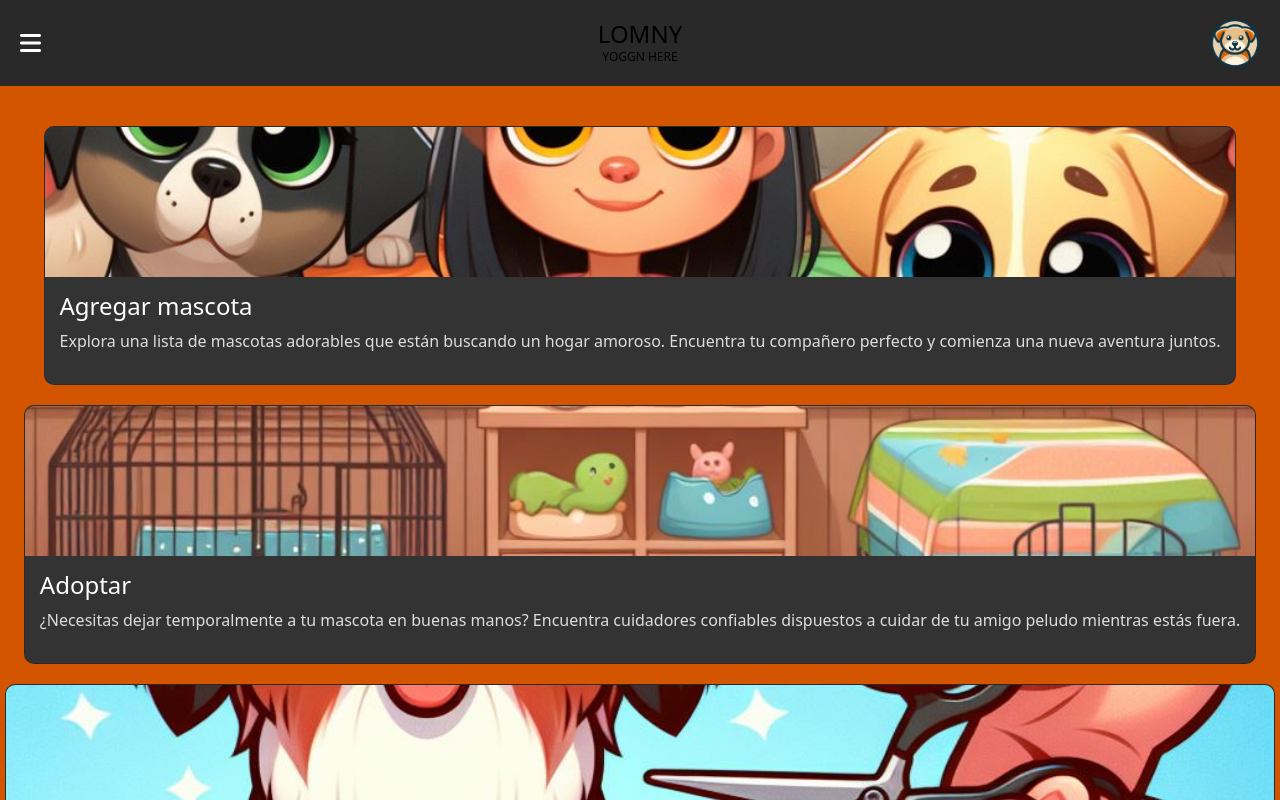
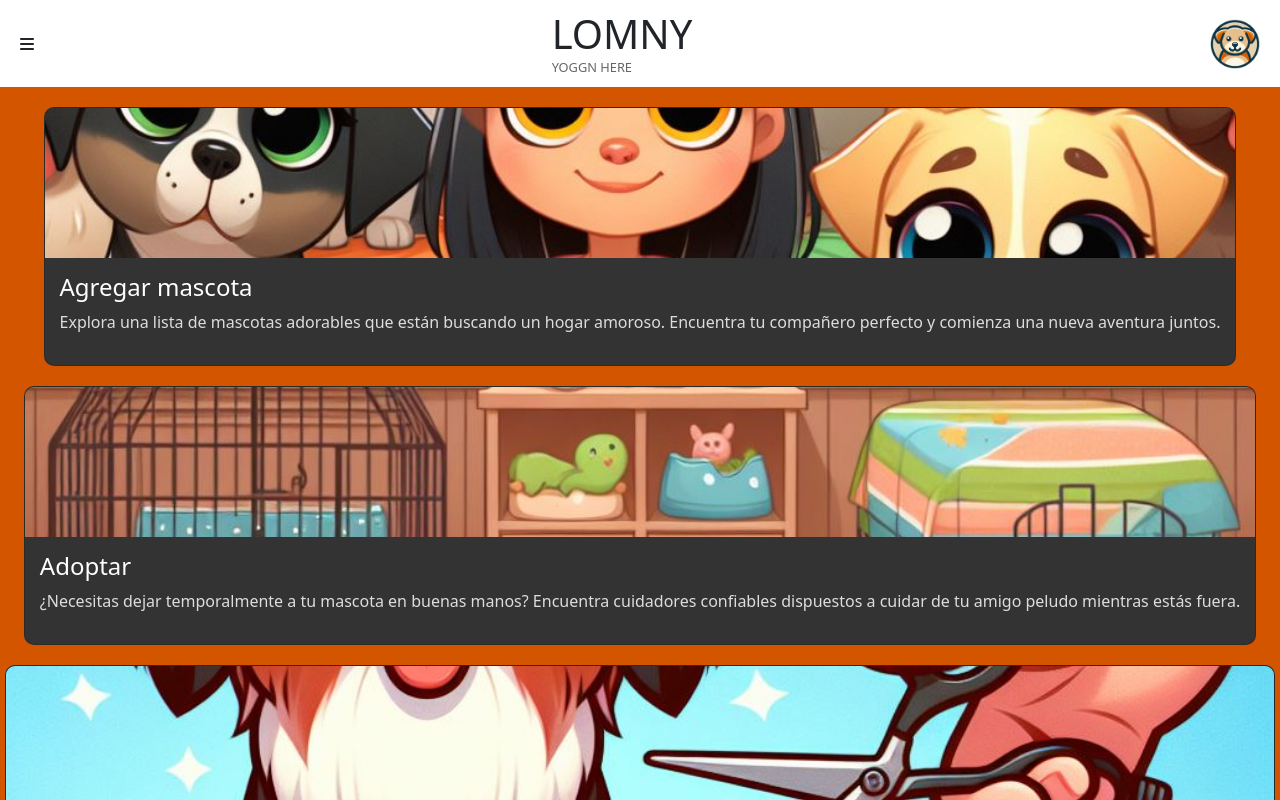
Before and after one commit to PalafoxManuel/PerreraGitlab, a React (Create React App) app in the folder front/: page /Home in a window 1280 px wide. Shown: the top 800 px of the page. Built offline with nearby package versions, Linux system fonts and the light colour scheme.

Commit message:
Header con NavBar

```diff
--- /dev/null
+++ b/front/src/componentes/Header.js
@@ -0,0 +1,46 @@
+import React, { useState } from 'react';
+import '../rutas/styles/Header.css';
+import 'bootstrap/dist/css/bootstrap.min.css';
+import Logo from '../img/Logo.png';
+import { Link } from 'react-router-dom';
+
+const Header = () => {
+  const [sidebarOpen, setSidebarOpen] = useState(false);
+
+  const toggleSidebar = () => {
+    setSidebarOpen(!sidebarOpen);
+  };
+
+  return (
+    <header className="header-container">
+      <nav className="navbar">
+        <div className="navbar-menu" onClick={toggleSidebar}>
+          <i className="fas fa-bars"></i>
+        </div>
+        <div className="navbar-title">
+          <h1>LOMNY</h1>
+          <span>YOGGN HERE</span>
+        </div>
+        <div className="navbar-logo">
+          <img src={Logo} alt="Logo" />
+        </div>
+      </nav>
+
+      <div className={`sidebar ${sidebarOpen ? 'open' : ''}`}>
+        <ul className="sidebar-links">
+          <li><Link to="/" onClick={toggleSidebar}><i className="fas fa-home"></i> Inicio</Link></li>
+          <li><Link to="/Agregar" onClick={toggleSidebar}><i className="fas fa-plus-circle"></i> Agregar mascota</Link></li>
+          <li><Link to="/Adoptar" onClick={toggleSidebar}><i className="fas fa-paw"></i> Adoptar</Link></li>
+          <li><Link to="/Servicios" onClick={toggleSidebar}><i className="fas fa-concierge-bell"></i> Servicios</Link></li>
+          <li><Link to="/Historial" onClick={toggleSidebar}><i className="fas fa-history"></i> Historial</Link></li>
+          <li><Link to="/Reporte" onClick={toggleSidebar}><i className="fas fa-file-alt"></i> Generar reporte</Link></li>
+        </ul>
+        <ul className="sidebar-footer">
+          <li><Link to="/LogIn" onClick={toggleSidebar}><i className="fas fa-sign-out-alt"></i> Cerrar sesión</Link></li>
+        </ul>
+      </div>
+    </header>
+  );
+};
+
+export default Header;
--- a/front/src/rutas/Adoptar.js
+++ b/front/src/rutas/Adoptar.js
@@ -1,6 +1,6 @@
 import React from 'react';
 import Card from '../componentes/Card'; // Ajuste de la ruta a '../componentes/Card'
-import Header from './Header';
+import Header from '../componentes/Header';
 // import './styles/Agregar.css';
 import './styles/Header.css'; // Ajuste de la ruta a '../styles/Home.css'
 
--- a/front/src/rutas/Agregar.js
+++ b/front/src/rutas/Agregar.js
@@ -1,6 +1,6 @@
 import React from 'react';
 import Card from '../componentes/Card'; // Ajuste de la ruta a '../componentes/Card'
-import Header from './Header';
+import Header from '../componentes/Header';
 // import './styles/Agregar.css';
 import './styles/Header.css'; // Ajuste de la ruta a '../styles/Home.css'
 
--- a/front/src/rutas/Header.js
+++ /dev/null
@@ -1,25 +0,0 @@
-import React from 'react';
-import './styles/Header.css';
-import 'bootstrap/dist/css/bootstrap.min.css';
-import Logo from '../img/Logo.png';
-
-const Header = () => {
-  return (
-    <header className="header-container">
-      <nav className="navbar">
-        <div className="navbar-menu">
-          <i className="fas fa-bars"></i>
-        </div>
-        <div className="navbar-title">
-          <h1>LOMNY</h1>
-          <span>YOGGN HERE</span>
-        </div>
-        <div className="navbar-logo">
-          <img src= {Logo} alt="Logo" />
-        </div>
-      </nav>
-    </header>
-  );
-};
-
-export default Header;
--- a/front/src/rutas/Historial.js
+++ b/front/src/rutas/Historial.js
@@ -1,6 +1,6 @@
 import React from 'react';
 import Card from '../componentes/Card'; // Ajuste de la ruta a '../componentes/Card'
-import Header from './Header';
+import Header from '../componentes/Header';
 // import './styles/Agregar.css';
 import './styles/Header.css'; // Ajuste de la ruta a '../styles/Home.css'
 
--- a/front/src/rutas/Home.js
+++ b/front/src/rutas/Home.js
@@ -1,6 +1,6 @@
 import React from 'react';
 import Card from '../componentes/Card'; // Ajuste de la ruta a '../componentes/Card'
-import Header from './Header';
+import Header from '../componentes/Header';
 import Agregar from '../img/Agregar.png';
 import Adoptar from '../img/Adoptar.png';
 import Servicios from '../img/Servicios.png';
--- a/front/src/rutas/Reporte.js
+++ b/front/src/rutas/Reporte.js
@@ -1,6 +1,6 @@
 import React from 'react';
 import Card from '../componentes/Card'; // Ajuste de la ruta a '../componentes/Card'
-import Header from './Header';
+import Header from '../componentes/Header';
 // import './styles/Agregar.css';
 import './styles/Header.css'; // Ajuste de la ruta a '../styles/Home.css'
 
--- a/front/src/rutas/Servicios.js
+++ b/front/src/rutas/Servicios.js
@@ -1,6 +1,6 @@
 import React from 'react';
 import Card from '../componentes/Card'; // Ajuste de la ruta a '../componentes/Card'
-import Header from './Header';
+import Header from '../componentes/Header';
 // import './styles/Agregar.css';
 import './styles/Header.css'; // Ajuste de la ruta a '../styles/Home.css'
 
--- a/front/src/rutas/styles/Header.css
+++ b/front/src/rutas/styles/Header.css
@@ -1,53 +1,104 @@
+/* Header.css */
+
 .header-container {
-    background-color: #292929; /* Color de fondo similar al de tu imagen */
-    padding: 10px 20px;
-    display: flex;
-    justify-content: space-between;
-    align-items: center;
+  position: relative;
 }
 
 .navbar {
   display: flex;
   justify-content: space-between;
   align-items: center;
-    width: 100%;
+  padding: 10px 20px;
+  background-color: #fff;
+  box-shadow: 0 2px 4px rgba(0, 0, 0, 0.1);
 }
 
 .navbar-menu {
-    flex: 1;
-    display: flex;
-    justify-content: flex-start;
-  }
-
-  .navbar-menu i {
-    font-size: 24px;
-    color: #fff;
   cursor: pointer;
-  }
-
-  .navbar-title {
-    flex: 2;
-    text-align: center;
 }
 
 .navbar-title h1 {
   margin: 0;
-    font-size: 24px;
-    color: #000;
 }
 
 .navbar-title span {
   display: block;
-    font-size: 12px;
-    color: #000;
-  }
-
-  .navbar-logo {
-    flex: 1;
-    display: flex;
-    justify-content: flex-end;
+  font-size: 0.8em;
+  color: #666;
 }
 
 .navbar-logo img {
-    width: 50px; /* Ajusta el tamaño de la imagen según sea necesario */
+  width: 50px;
 }
+
+/* Sidebar styles */
+.sidebar {
+  position: fixed;
+  top: 0;
+  left: -250px;
+  width: 250px;
+  height: 100%;
+  background-color: #343a40;
+  color: #fff;
+  transition: left 0.3s;
+  z-index: 1000;
+  display: flex;
+  flex-direction: column;
+}
+
+.sidebar.open {
+  left: 0;
+}
+
+.sidebar-links {
+  flex: 1;
+  list-style-type: none;
+  padding: 0;
+}
+
+.sidebar-links li {
+  padding: 15px;
+  text-align: left;
+}
+
+.sidebar-links li a {
+  color: #fff;
+  text-decoration: none;
+  display: flex;
+  align-items: center;
+}
+
+.sidebar-links li a i {
+  margin-right: 10px;
+}
+
+.sidebar-links li a:hover {
+  background-color: #495057;
+}
+
+.sidebar-footer {
+  list-style-type: none;
+  padding: 0;
+  margin: 0;
+  border-top: 1px solid #495057;
+}
+
+.sidebar-footer li {
+  padding: 15px;
+  text-align: left;
+}
+
+.sidebar-footer li a {
+  color: #fff;
+  text-decoration: none;
+  display: flex;
+  align-items: center;
+}
+
+.sidebar-footer li a i {
+  margin-right: 10px;
+}
+
+.sidebar-footer li a:hover {
+  background-color: #495057;
+}
--- a/front/src/rutas/styles/LogIn.css
+++ b/front/src/rutas/styles/LogIn.css
@@ -32,7 +32,7 @@
   margin-left: 5px; /* Espaciado de 10px desde el lado izquierdo */
   margin-right: 5px; /* Espaciado de 10px desde el lado derecho */
   margin-bottom: 30px; /* Espaciado de 30px desde la parte inferior */
-  margin-top: 40px; /* Espaciado de 30px desde el logo (100px de altura + 30px de margen inferior del logo + 30px de margen superior del formulario) */
+  margin-top: 20px; /* Espaciado de 30px desde el logo (100px de altura + 30px de margen inferior del logo + 30px de margen superior del formulario) */
   display: flex;
   justify-content: center;
   align-items: center;
```
Lines whose indentation alone changed are shown as unchanged.
